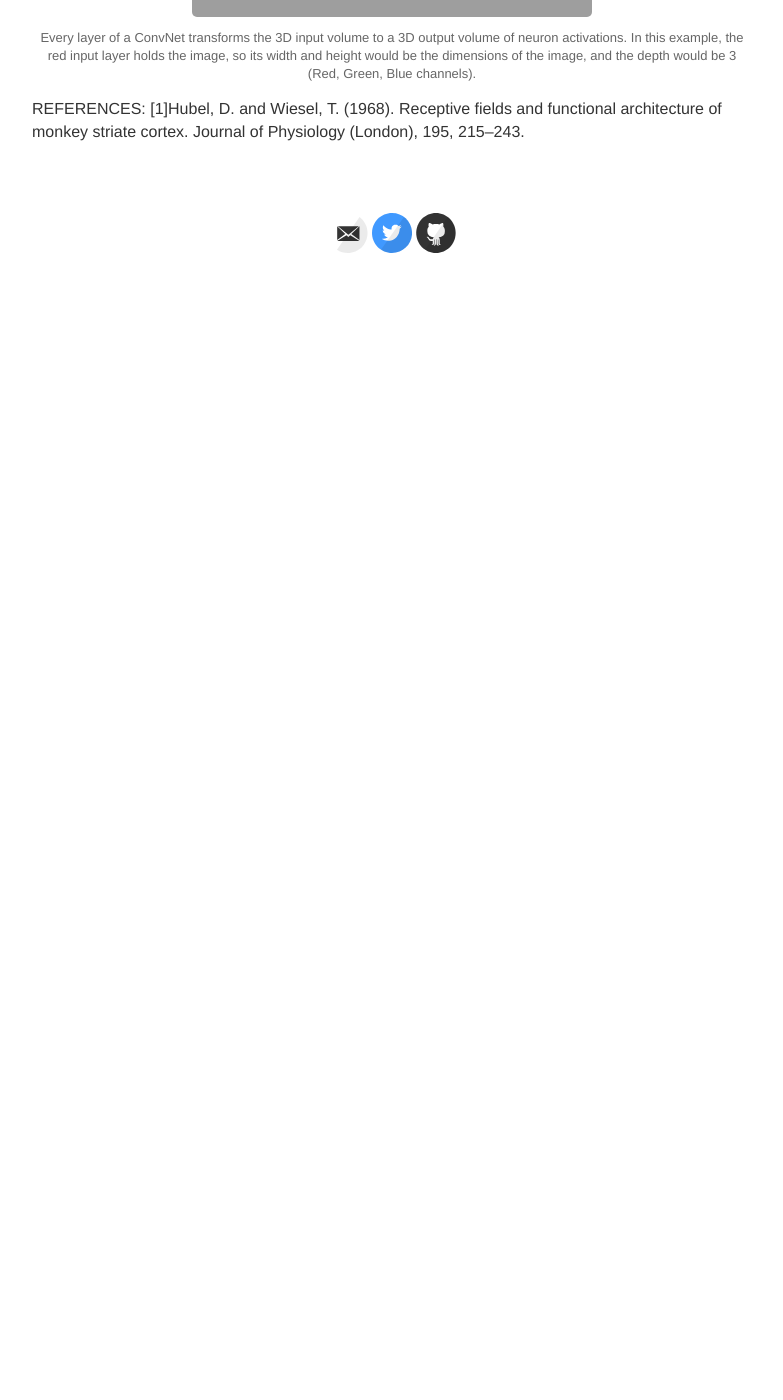
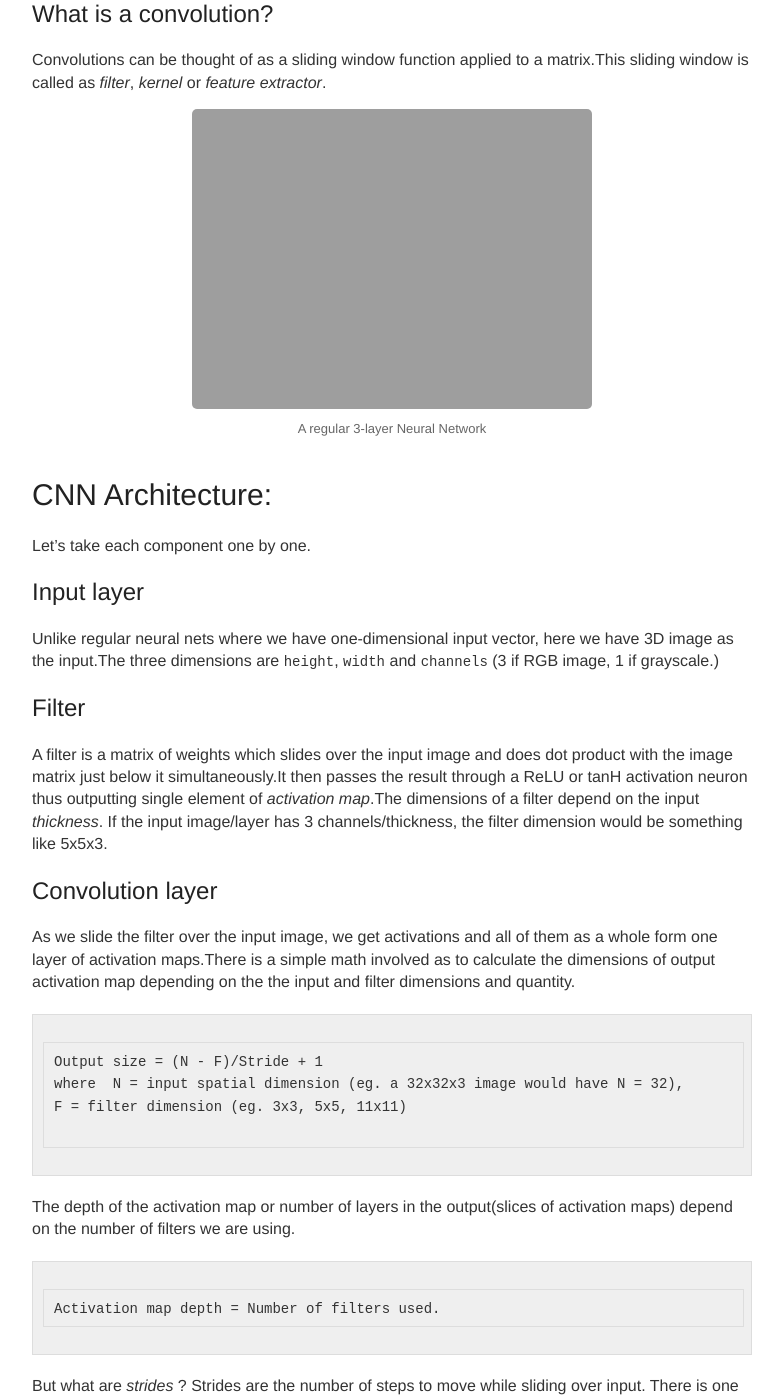
Before and after one commit to ioarun/ioarun.github.io, a Jekyll site: the page built from _posts/2017-01-30-cnn.md, in a window 1280 px wide and 1400 px high, scrolled down 1383 px. Shown: the whole window, without its empty margins (248-1031 px from the left). Built offline with Jekyll 4.4.1, drawn with Linux system fonts in a browser that asks for light colours; nearby versions of some CDN libraries; some web fonts are replaced; before the commit the page ends 1662 px from its top, so only the background shows below that; some of the changed text lies outside the part shown.

Commit message:
Update cnn architecture post

````diff
--- a/_posts/2017-01-30-cnn.md
+++ b/_posts/2017-01-30-cnn.md
@@ -1,25 +1,80 @@
 ---
 layout: default
 title: Convolutional Neural Network Architecture
-title-img: images/2017/cnn/cnn-title-image.jpg
+title-img: images/2017/cnn/cnn-title-image.jpeg
 ---
 
-Here I will try to explain the architecture of the CNN as explained in CS231n course.The course is really great and helps build intuition of how CNN works.
+In this post, I will try to explain the architecture of the CNN.Let me start by why is there a need for CNN and why it is becoming so popular.
 
-Let me start by why is there a need for CNN and why it is becoming so popular especially in Visual Recognition related problems.
+<!--more-->
 
 ## Regular Neural Nets do not scale
 
-Suppose we have a 200x200x3 size image(3 is the number of channels - R, G, B) and we input it to our first hidden layer in the regular neural nets.This would lead to a total of 200*200*3 = 120,000 weights.And that is just one layer.As we consider more number of layers, the parameters would add up quickly.Clearly, this full connectivity is wasteful and the huge number of parameters would quickly lead to overfitting.
+Suppose we have a 200x200x3 size image(3 is the number of channels - R, G, B) and we input it to our first hidden layer in the regular neural nets.This would lead to a total of 200x200x3 = 120,000 weights.And that is just one layer.As we consider more number of layers, the parameters would add up quickly.Clearly, this full connectivity is wasteful and the huge number of parameters would quickly lead to overfitting.
 
-{% include image.html img="images/2017/cnn/comparing-regular-and-cnn" title="Regular Neural Net" caption=" A regular 3-layer Neural Network" %}
+{% include image.html img="images/2017/cnn/comparing-regular-and-cnn.jpeg" title="Regular Neural Net" caption=" A regular 3-layer Neural Network" %}
 
 ## 3D Volumes of Neurons
 
 In particular, unlike a regular Neural Network, the layers of a ConvNet have neurons arranged in 3 dimensions: width, height, depth. (Note that the word depth here refers to the third dimension of an activation volume, not to the depth of a full Neural Network, which can refer to the total number of layers in a network.) For example, the input images in CIFAR-10 are an input volume of activations, and the volume has dimensions 32x32x3 (width, height, depth respectively). The neurons in a layer will only be connected to a small region of the layer before it, instead of all of the neurons in a fully-connected manner. This model is actually found in animal visual cortex.Individual cortical neurons respond to stimuli in a restricted region of space known as the receptive field. The receptive fields of different neurons partially overlap such that they tile the visual field. The response of an individual neuron to stimuli within its receptive field can be approximated mathematically by a convolution operation.
 
-{% include image.html img="images/2017/cnn/comparing-regular-and-cnn2" title="Convolutional Neural Net" caption="Every layer of a ConvNet transforms the 3D input volume to a 3D output volume of neuron activations. In this example, the red input layer holds the image, so its width and height would be the dimensions of the image, and the depth would be 3 (Red, Green, Blue channels)." %}
+{% include image.html img="images/2017/cnn/comparing-regular-and-cnn2.jpeg" title="Convolutional Neural Net" caption="Every layer of a ConvNet transforms the 3D input volume to a 3D output volume of neuron activations. In this example, the red input layer holds the image, so its width and height would be the dimensions of the image, and the depth would be 3 (Red, Green, Blue channels)." %}
 
+## What is a convolution?
 
+Convolutions can be thought of as a sliding window function applied to a matrix.This sliding window is called as *filter*, *kernel* or *feature extractor*.
+
+{% include image.html img="images/2017/cnn/kernel-convolution.jpg" title="Regular Neural Net" caption=" A regular 3-layer Neural Network" %}
+
+# CNN Architecture:
+
+Let's take each component one by one.
+
+## Input layer
+
+Unlike regular neural nets where we have one-dimensional input vector, here we have 3D image as the input.The three dimensions are `height`, `width` and `channels` (3 if RGB image, 1 if grayscale.)
+
+## Filter
+
+A filter is a matrix of weights which slides over the input image and does dot product with the image matrix just below it simultaneously.It then passes the result through a ReLU or tanH activation neuron thus outputting single element of *activation map*.The dimensions of a filter depend on the input *thickness*. If the input image/layer has 3 channels/thickness, the filter dimension would be something like 5x5x3.
+
+## Convolution layer
+
+As we slide the filter over the input image, we get activations and all of them as a whole form one layer of activation maps.There is a simple math involved as to calculate the dimensions of output activation map depending on the the input and filter dimensions and quantity.
+
+```
+Output size = (N - F)/Stride + 1
+where  N = input spatial dimension (eg. a 32x32x3 image would have N = 32),
+F = filter dimension (eg. 3x3, 5x5, 11x11)
+
+```
+
+The depth of the activation map or number of layers in the output(slices of activation maps) depend on the number of filters we are using.
+
+```
+Activation map depth = Number of filters used.
+```
+But what are *strides* ? Strides are the number of steps to move while sliding over input.
+There is one more thing left which is padding.Let's look at the significance of padding by an example.Suppose we have a 32x32 image and we are using a filter of size 5x5.Taking stride as 1, what will be the dimension of the output after one convolution?
+
+```
+(N-F)/S + 1 = (32-5)/1 + 1 = 28
+```
+Okay, now let's use this output as an input to out next convolution.The result will be `24`. So we see that the output shrinks gradually at the beginning.This was just an example.In real life scenario, it shrinks even faster.Padding helps us avoid this situation by keeping the output dimension either same or more.It is a process in which the input is padded with `0's` on height and width sides.For an example,in the following image, a 7x7 image has been padded with 1 pixel border.What is the corresponding output dimension?
+
+{% include image.html img="images/2017/cnn/padding.png" title="Padding" caption="Padding helps maintain the output dimension(spatially)" %}
+
+```
+N = 9, F = 3, S = 1
+(N-F)/S + 1 = (9-3)/1 + 1 = 7
+```
+That's same as the input! Thus we see that we can control the shrinking of our output by padding.We can also modify about formula to add padding.
+
+```
+(N − F + 2P)/S + 1
+
+where P is padding(0,1,2,3...)
+
+```
 REFERENCES:
 [1]Hubel, D. and Wiesel, T. (1968). Receptive fields and functional architecture of monkey striate cortex. Journal of Physiology (London), 195, 215–243.
````
Also changed, not shown: images/2017/cnn/padding.png (added).
